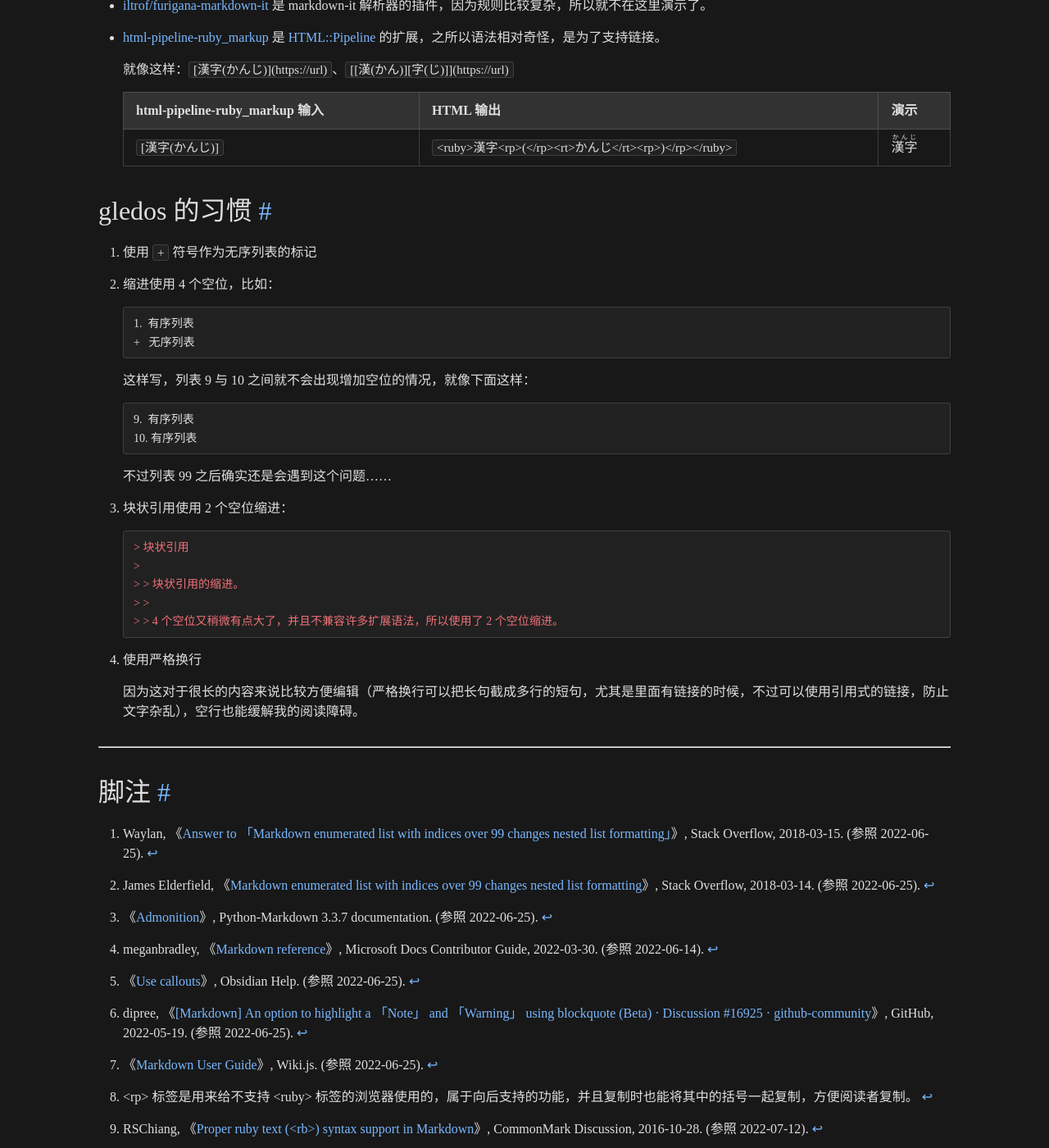
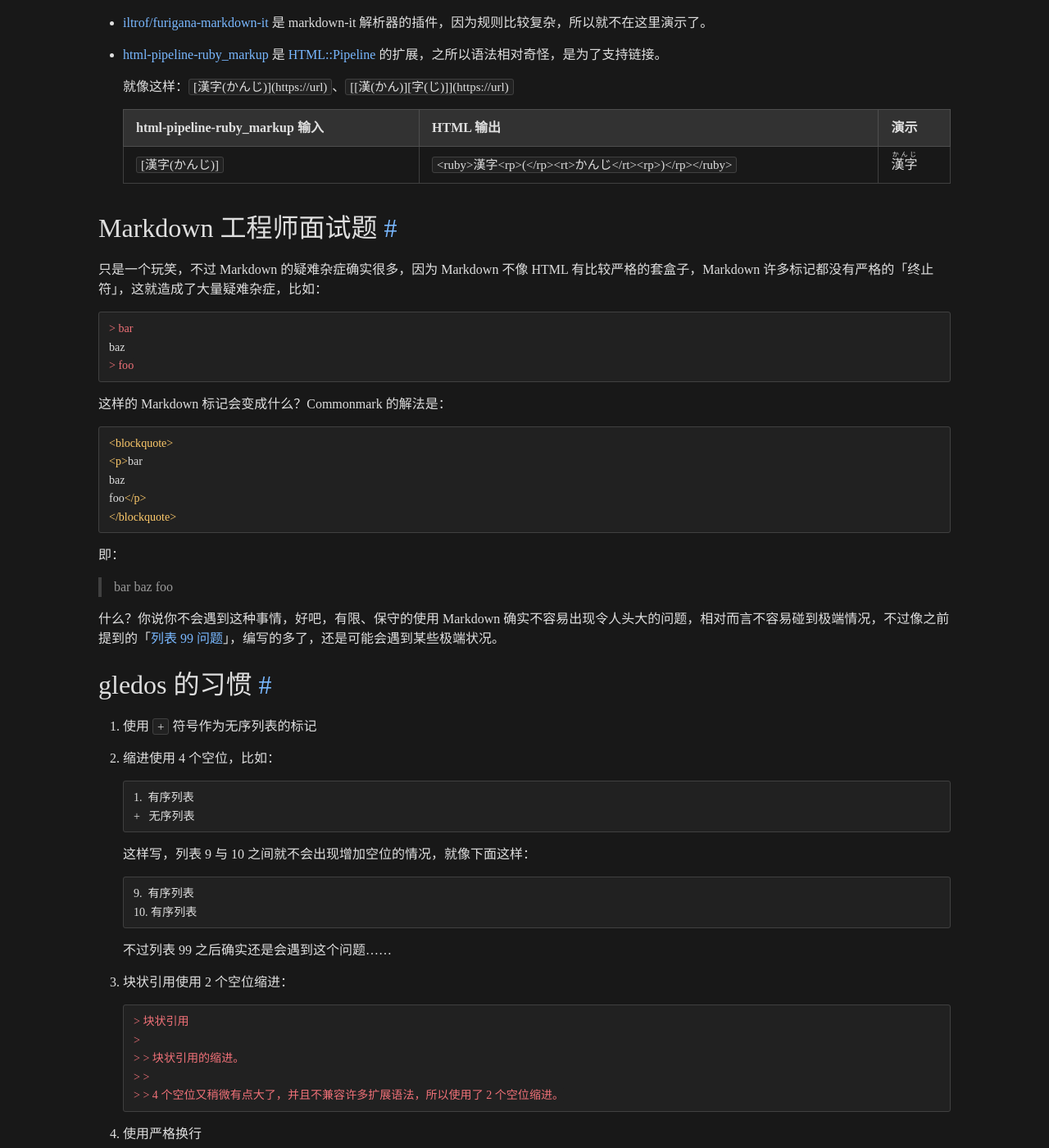
Before and after one commit to gledos/gledos.github.io, a Jekyll site: the page built from _posts/2022-06-23-specially-markdown.markdown, in a window 1280 px wide and 1400 px high, scrolled down 7535 px. Shown: the whole window at 82% size. Built offline with Jekyll 4.4.1, drawn with Linux system fonts in a browser that asks for light colours; some of the changed text lies outside the part shown.

Commit message:
Update 2022-06-23-specially-markdown.markdown

````diff
--- a/_posts/2022-06-23-specially-markdown.markdown
+++ b/_posts/2022-06-23-specially-markdown.markdown
@@ -245,17 +245,41 @@
 
 下面是总览表格：
 
-| 程序                            | 年代 | 语法（其中的一种） | 备注                 |
-| ------------------------------- | ---- | ------------------ | -------------------- |
-| zhenalexfan/MarkdownHan         | 2011 | `*:文字/wén zì/:*` | 缺少 \<rp> 标签[^rp] |
-| djfun/furigana_markdown         | 2013 | `[文字](-wén zì)`  |                      |
-| noisan/parsedown-rubytext       | 2015 | `[文字]^(wén zì)`  |                      |
-| japanese.meta.stackexchange.com | 2015 | `[文字] {wén zì}`  |                      |
-| joeellis/showdown-kanji         | 2016 | `{文字}(wén zì)`   | 缺少 \<rp> 标签      |
-| amclees/furigana-markdown       | 2017 | `[文字](wén zì)`   | 语法标记规则很多     |
-| lostandfound/markdown-it-ruby   | 2017 | {文字\|wén zì}     |                      |
-| iltrof/furigana-markdown-it     | 2020 | `[文字]{wén zì}`   | 语法标记规则很多     |
-| html-pipeline-ruby_markup       | 2020 | `[文字(wén zì)]`   |                      |
+| 程序                                | 年代 | 适配软件                                     | 语法（其中的一种） |
+| ----------------------------------- | ---- | -------------------------------------------- | ------------------ |
+| [zhenalexfan/MarkdownHan][]         | 2011 | 独立软件                                     | `*:文字/wén zì/:*` |
+| [djfun/furigana_markdown][]         | 2013 | Python Markdown                              | `[文字](-wén zì)`  |
+| [noisan/parsedown-rubytext][]       | 2015 | Parsedown<br>(Better Markdown Parser in PHP) | `[文字]^(wén zì)`  |
+| [japanese.meta.stackexchange.com][] | 2015 | 独立软件                                     | `[文字] {wén zì}`  |
+| [joeellis/showdown-kanji][]         | 2016 | Showdownjs Markdown                          | `{文字}(wén zì)`   |
+| [amclees/furigana-markdown][]       | 2017 | Discourse                                    | `[文字](wén zì)`   |
+| [lostandfound/markdown-it-ruby][]   | 2017 | markdown-it                                  | {文字\|wén zì}     |
+| [iltrof/furigana-markdown-it][]     | 2020 | markdown-it                                  | `[文字]{wén zì}`   |
+| [html-pipeline-ruby_markup][]       | 2020 | HTML::Pipeline                               | `[文字(wén zì)]`   |
+
+[zhenalexfan/MarkdownHan]: https://github.com/zhenalexfan/MarkdownHan
+[djfun/furigana_markdown]: https://github.com/djfun/furigana_markdown
+[noisan/parsedown-rubytext]: https://github.com/noisan/parsedown-rubytext
+[japanese.meta.stackexchange.com]: https://japanese.meta.stackexchange.com/questions/532/why-doesnt-furigana-work-in-italicized-or-bolded-text#comment3595_532
+[joeellis/showdown-kanji]: https://github.com/joeellis/showdown-kanji
+[amclees/furigana-markdown]: https://github.com/amclees/furigana-markdown
+[lostandfound/markdown-it-ruby]: https://github.com/lostandfound/markdown-it-ruby
+[iltrof/furigana-markdown-it]: https://github.com/iltrof/furigana-markdown-it
+[JuanitoFatas/html-pipeline-ruby_markup]: https://github.com/JuanitoFatas/html-pipeline-ruby_markup
+
+<!--
+ 备注                 |
+ -------------------- |
+ 缺少 \<rp> 标签[^rp] |
+                      |
+                      |
+                      |
+ 缺少 \<rp> 标签      |
+ 语法标记规则很多     |
+                      |
+ 语法标记规则很多     |
+                      |
+-->
 
 [^rp]: \<rp> 标签是用来给不支持 \<ruby> 标签的浏览器使用的，属于向后支持的功能，并且复制时也能将其中的括号一起复制，方便阅读者复制。
 
@@ -353,6 +377,34 @@
     | ------------------------------ | ------------------------------------------------------ | ---------------------------------------------------- |
     | `[漢字(かんじ)]`               | `<ruby>漢字<rp>(</rp><rt>かんじ</rt><rp>)</rp></ruby>` | <ruby>漢字<rp>(</rp><rt>かんじ</rt><rp>)</rp></ruby> |
 
+## Markdown 工程师面试题
+
+只是一个玩笑，不过 Markdown 的疑难杂症确实很多，因为 Markdown 不像 HTML 有比较严格的套盒子，Markdown 许多标记都没有严格的「终止符」，这就造成了大量疑难杂症，比如：
+
+```markdown
+> bar
+baz
+> foo
+```
+
+这样的 Markdown 标记会变成什么？Commonmark 的解法是：
+
+```html
+<blockquote>
+<p>bar
+baz
+foo</p>
+</blockquote>
+```
+
+即：
+
+> bar
+baz
+> foo
+
+什么？你说你不会遇到这种事情，好吧，有限、保守的使用 Markdown 确实不容易出现令人头大的问题，相对而言不容易碰到极端情况，不过像之前提到的「[列表 99 问题](#缩进)」，编写的多了，还是可能会遇到某些极端状况。
+
 ## gledos 的习惯
 
 1.  使用 `+` 符号作为无序列表的标记
````
